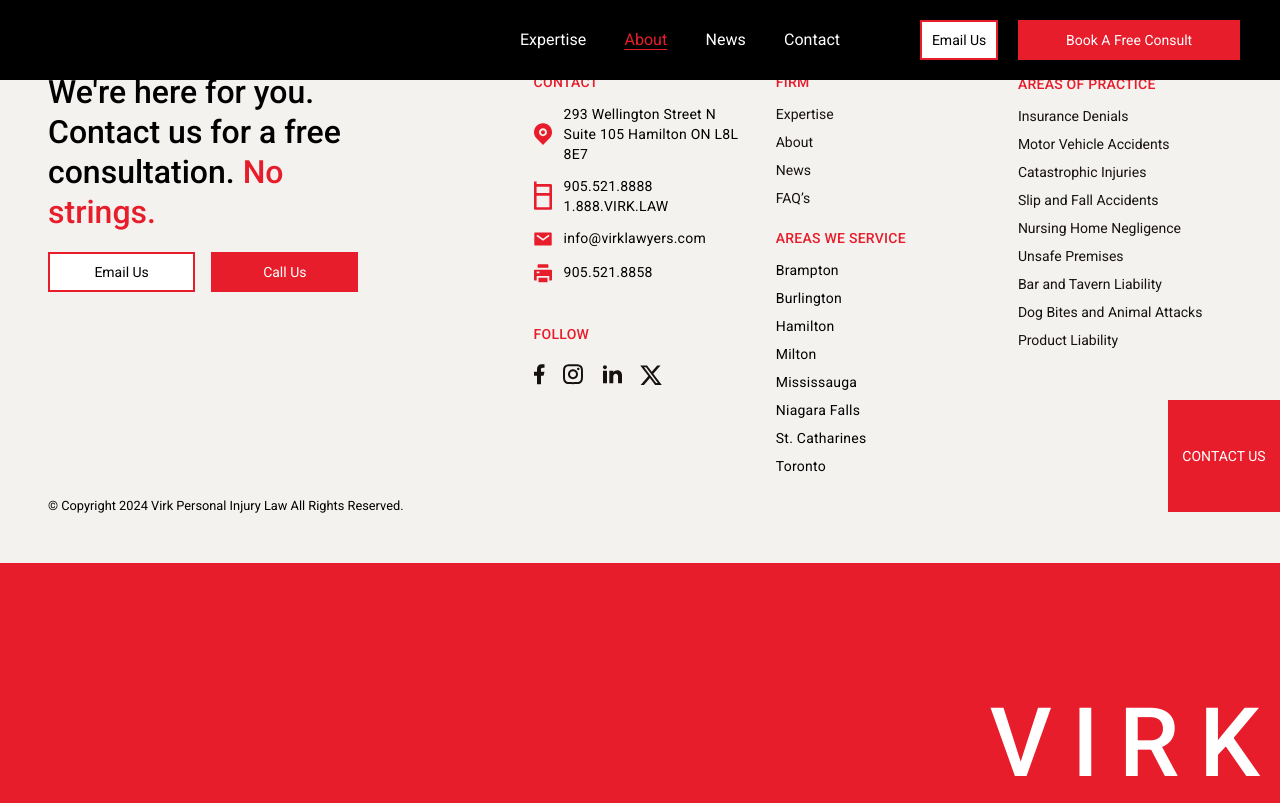
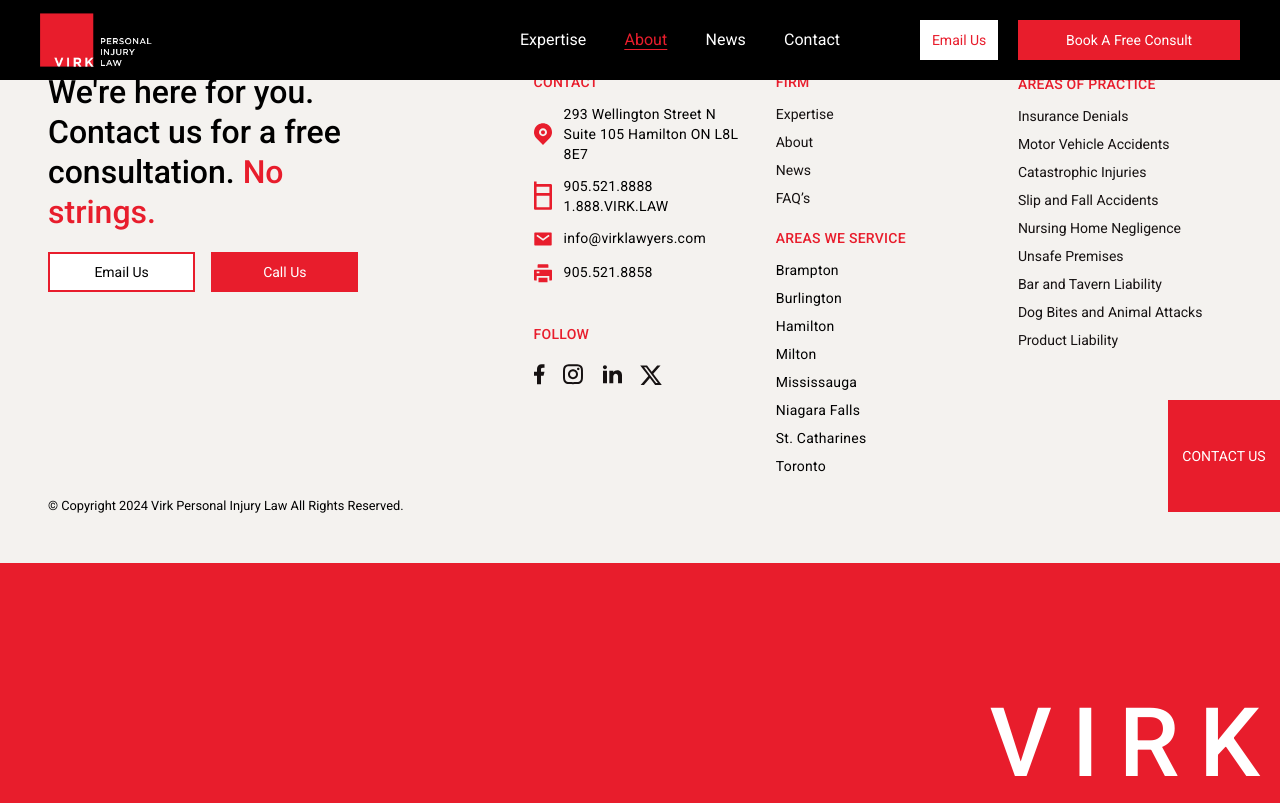
Before and after one commit to DevOluwatoyin/commercial-website, a React (Vite) app: page /about in a window 1280 px wide. Built offline with nearby package versions, Linux system fonts and the light colour scheme.

Commit message:
Add logo image

```diff
--- a/src/components/DarkNavbar.jsx
+++ b/src/components/DarkNavbar.jsx
@@ -4,6 +4,8 @@
 import { Link, useLocation } from "react-router-dom";
 import { navItems } from "../constants/navLinks";
 import { ButtonLg, ButtonSm } from "./Button";
+import Logo from "../assets/logo-dark.png"
+
 
 const NavItem = ({ items, onClick }) => {
   const location = useLocation();
@@ -54,8 +56,9 @@
         isScrolled ? "h-16 shadow-md shadow-red-100" : ""
       }`}
     >
-      {/* <img src={Logo} alt="logo" />  */}
-      <p>Logo</p>
+      <Link to="/" className="block w-28">
+        <img src={Logo} alt="logo" className="w-full" />
+      </Link>
       <div className="hidden items-center justify-between w-3/5 gap-20 md:flex">
         <ul className="w-1/2 h-full items-center justify-between flex">
           {navItems.map((items, index) => (
@@ -63,7 +66,10 @@
           ))}
         </ul>
         <div className="flex items-center w-1/2 gap-5">
-          <ButtonSm text="Email us" customStyle="!w-1/3" />
+          <ButtonSm
+            text="Email us"
+            customStyle="!w-1/3 text-primary-main border-white"
+          />
           <ButtonLg text="Book a free consult" customStyle="w-2/3" />
         </div>
       </div>
@@ -75,7 +81,7 @@
         )}
       </button>
       {navOpen && (
-        <div className="absolute bg-white w-full h-screen top-20 left-0 flex flex-col  items-start space-y-4 pl-4">
+        <div className="absolute bg-black-700 w-full h-screen top-20 left-0 flex flex-col items-start space-y-4 pl-4">
           <ul className="flex flex-col justify-center space-y-4">
             {navItems.map((items, index) => (
               <NavItem
--- a/src/components/Navbar.jsx
+++ b/src/components/Navbar.jsx
@@ -4,6 +4,7 @@
 import { Link, useLocation } from "react-router-dom";
 import { navItems } from "../constants/navLinks";
 import { ButtonLg, ButtonSm } from "./Button";
+import Logo from "../assets/logo-white.png";
 
 const NavItem = ({ items, onClick }) => {
   const location = useLocation();
@@ -54,8 +55,9 @@
         isScrolled ? "h-16 shadow-md shadow-red-100" : ""
       }`}
     >
-      {/* <img src={Logo} alt="logo" />  */}
-      <p>Logo</p>
+      <Link to="/" className="block w-28">
+        <img src={Logo} alt="logo" className="w-full" />
+      </Link>
       <div className="hidden items-center justify-between w-3/5 gap-20 md:flex">
         <ul className="w-1/2 h-full items-center justify-between flex">
           {navItems.map((items, index) => (
--- a/src/pages/layout.jsx
+++ b/src/pages/layout.jsx
@@ -21,7 +21,6 @@
 
   return (
     <>
-      {/* <Navbar /> */}
       {useWhiteNav ? <Navbar /> : <DarkNavbar />}
       <FloatingBtn />
       <Outlet />
```
Also changed, not shown: src/assets/logo-dark.png (added), src/assets/logo-white.png (added).
